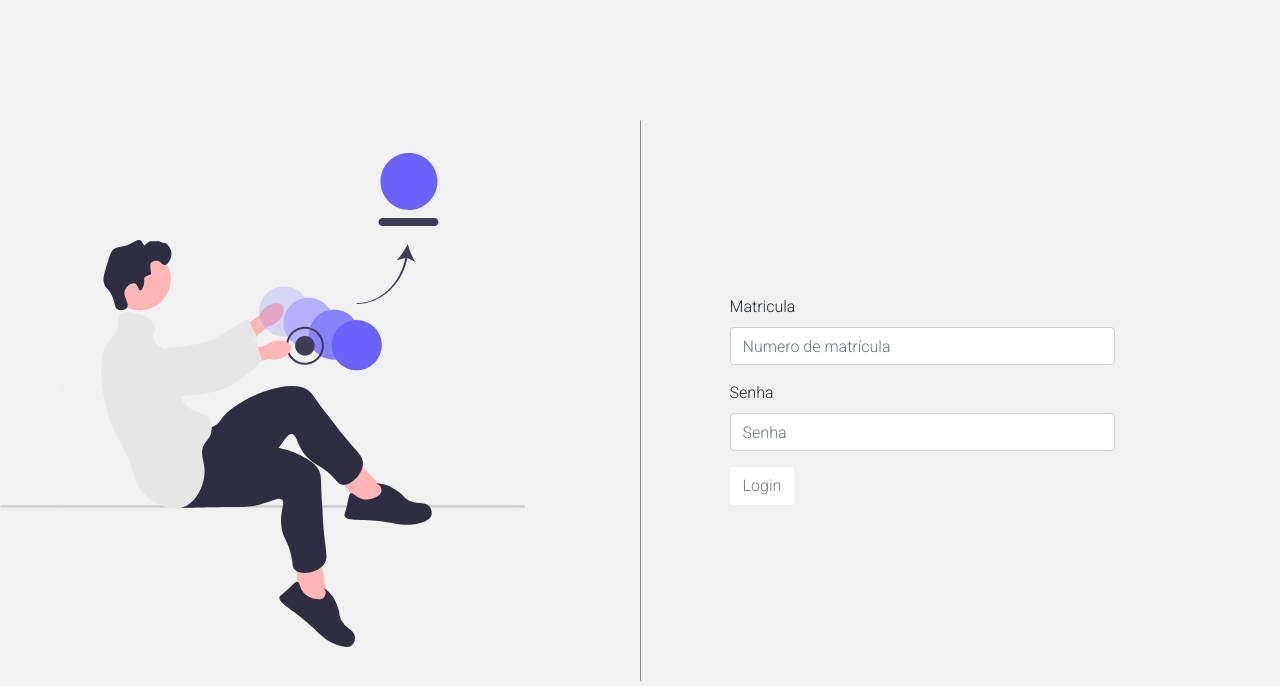
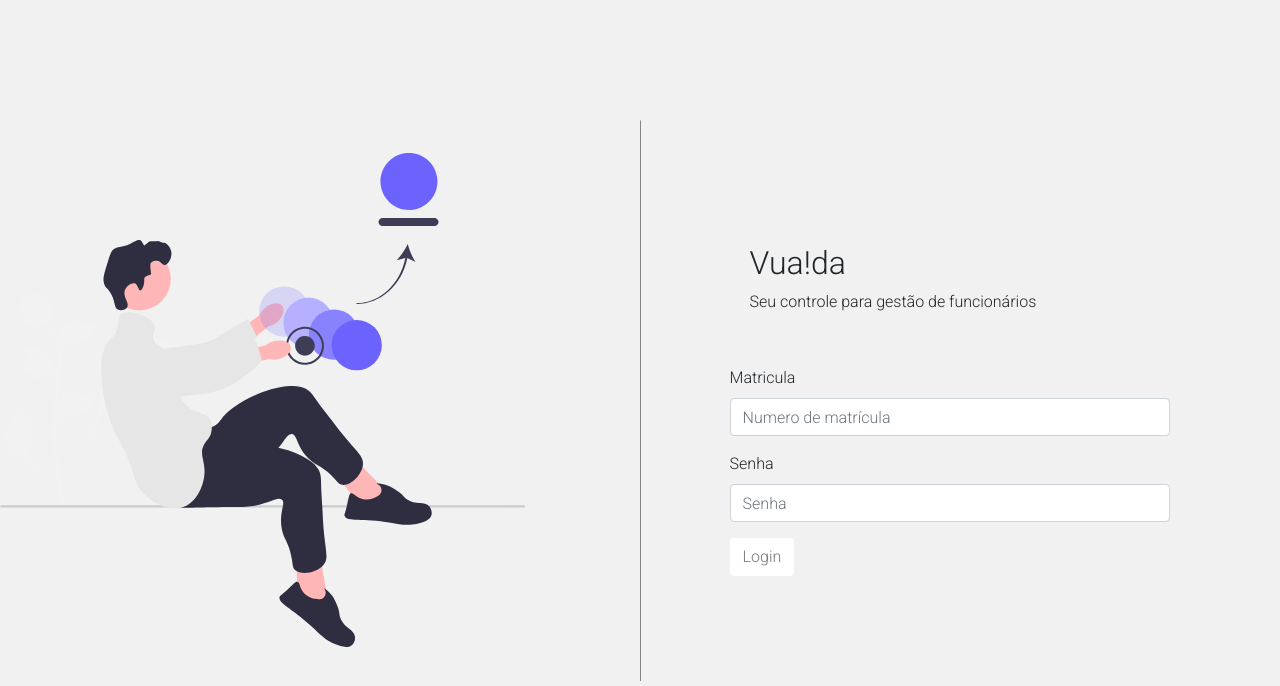
Before and after one commit to julianadeveloper/FuncionariosFront, a Vue app: page / in a window 1280 px wide. Shown: the top 686 px of the page. Built offline with nearby package versions, Linux system fonts and the light colour scheme; a web font is replaced by a local one.

Commit message:
titulo da empresa

```diff
--- a/src/components/LoginUser.vue
+++ b/src/components/LoginUser.vue
@@ -6,6 +6,10 @@
     </div>
     <hr />
     <form class="form-login" @submit.prevent="login()">
+      <div class="title-form">
+        <h2>Vua!da</h2>
+        <span>Seu controle para gestão de funcionários</span>
+      </div>
       <div class="form-group">
         <label for="exampleInputEmail1">Matricula</label>
         <input
@@ -91,13 +95,17 @@ export default defineComponent({
 <style scoped>
 @import url("https://fonts.googleapis.com/css2?family=Roboto:wght@300&family=Spline+Sans+Mono:wght@500&display=swap");
 
+.title-form {
+  margin-bottom: 2rem;
+  padding: 1.25rem;
+}
 hr {
   border-left: 0.1rem solid rgba(49, 42, 42, 0.548);
   height: 70%;
   left: 50%;
   position: absolute;
 }
-.form-control {
+.title-form .form-control {
   width: 70% !important;
 }
 .container-form {
@@ -118,7 +126,7 @@ hr {
   width: 43%;
 }
 .form-group {
-  width: 100%;
+  width: 80%;
   align-items: center;
   justify-content: center;
 }
@@ -174,10 +182,10 @@ hr {
   }
 }
 
-  @media only screen and (max-width: 720px) {
-    hr{
-      border-left: none;
-    }
+@media only screen and (max-width: 720px) {
+  hr {
+    border-left: none;
+  }
   .img-login {
     margin-right: 40%;
     width: 12rem;
```
